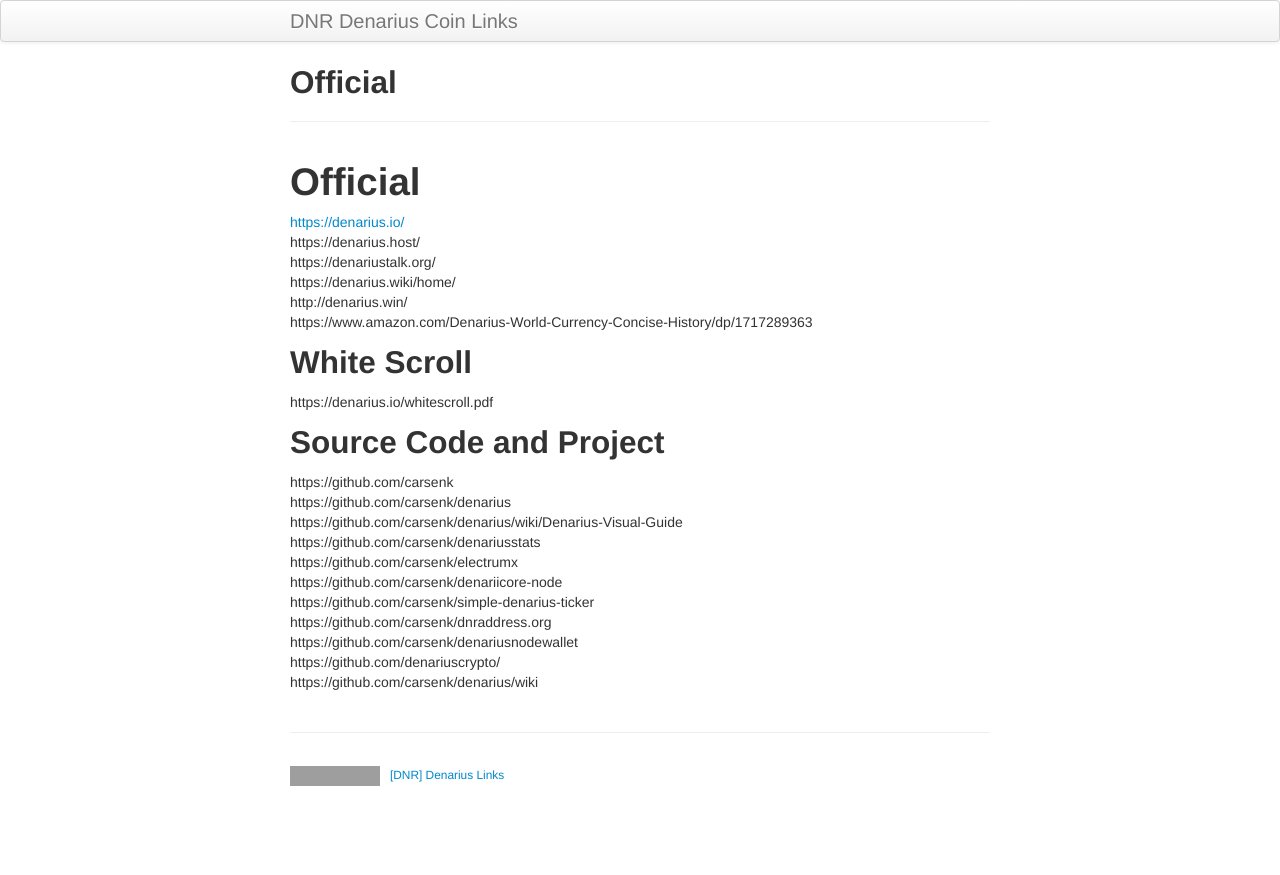
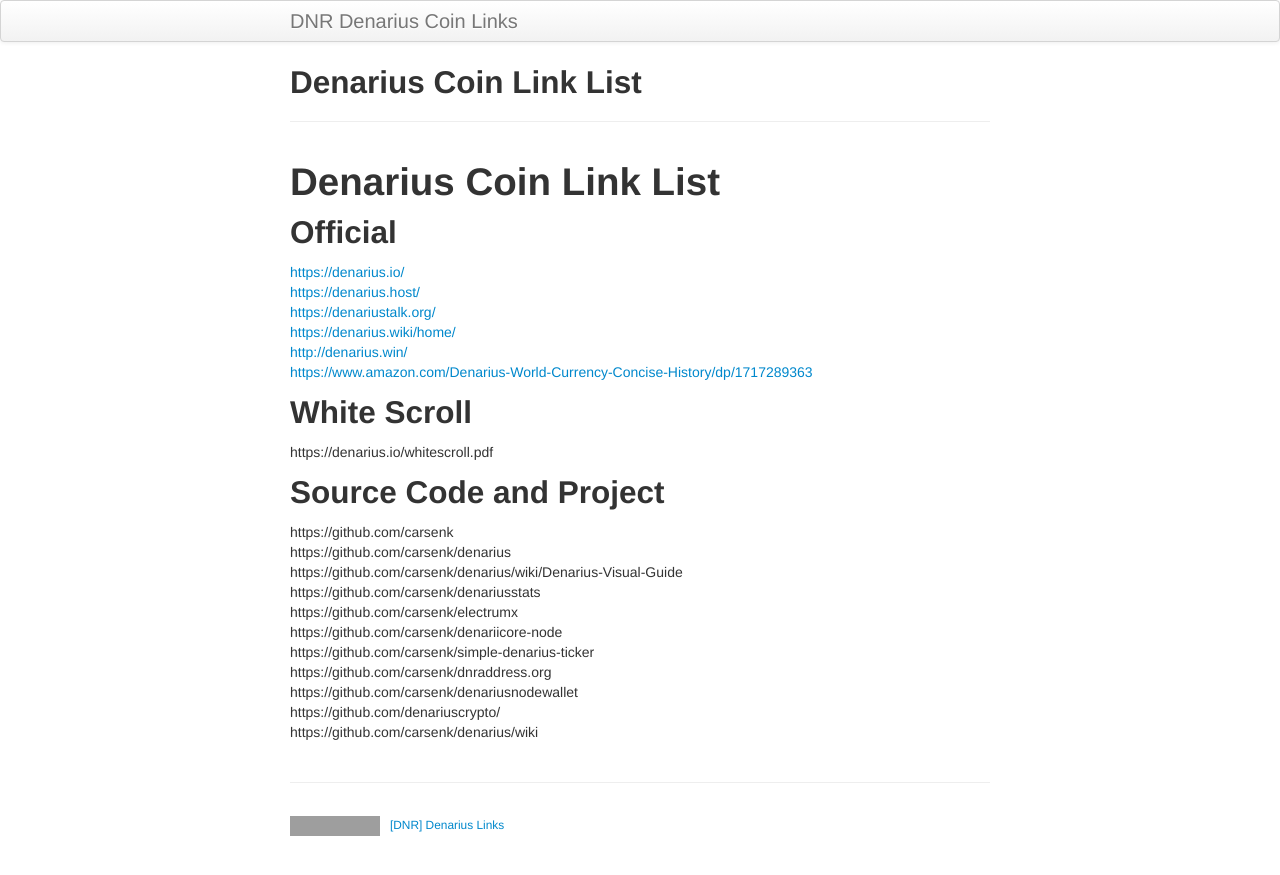
Before and after one commit to buzzkillb/dlinks, a Jekyll site: the page built from index.md, in a window 1280 px wide. Shown: the top 875 px of the page. Built offline with Jekyll 4.4.1, drawn with Linux system fonts in a browser that asks for light colours; our own code applies the rules of GitHub Pages for plain Markdown files; grey boxes are pictures that could not be loaded.

Commit message:
Update index.md

```diff
--- a/index.md
+++ b/index.md
@@ -4,13 +4,15 @@ title: [DNR] Denarius Links
 tagline: Denarius Coin Links
 description: Denarius Crypto Links
 ---
-# Official
+# Denarius Coin Link List
+
+## Official
 [https://denarius.io/](https://denarius.io/)
-https://denarius.host/
-https://denariustalk.org/
-https://denarius.wiki/home/
-http://denarius.win/
-https://www.amazon.com/Denarius-World-Currency-Concise-History/dp/1717289363
+[https://denarius.host/](https://denarius.host/)
+[https://denariustalk.org/](https://denariustalk.org/)
+[https://denarius.wiki/home/](https://denarius.wiki/home/)
+[http://denarius.win/](http://denarius.win/)
+[https://www.amazon.com/Denarius-World-Currency-Concise-History/dp/1717289363](https://www.amazon.com/Denarius-World-Currency-Concise-History/dp/1717289363)
 
 ## White Scroll
 https://denarius.io/whitescroll.pdf
```
